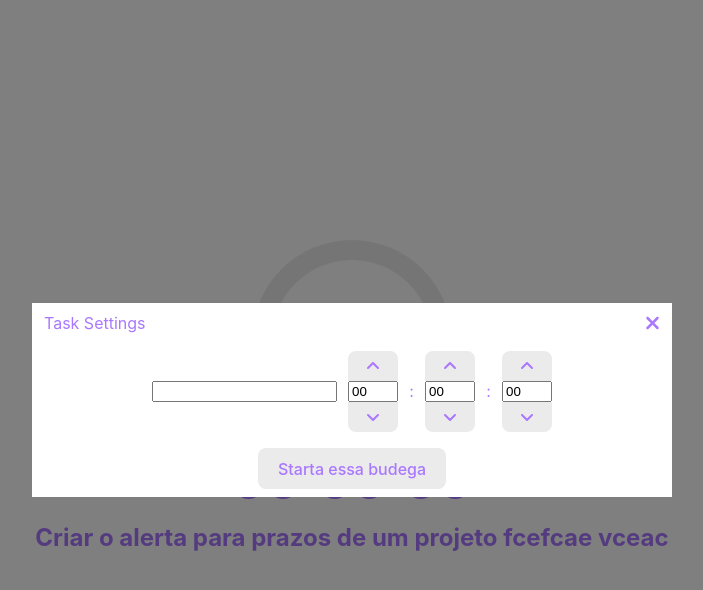
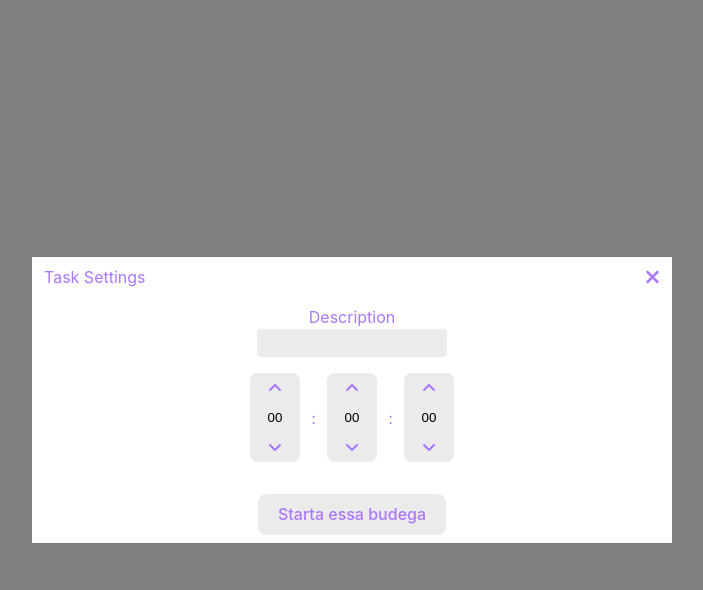
Before and after one commit to JoabeFerreira/task-watch, a React (Vite) app in the folder task-watch/: page / in a window 1280 px wide. Both pictures are taken after a click on the icon 644 px from the left and 337 px from the top of the page. Shown: the top 590 px of the page, without its empty margins (288-991 px from the left). Built offline with nearby package versions, Linux system fonts and the light colour scheme.

Commit message:
feat: adding textbox component

```diff
--- a/task-watch/src/components/numeric-updown/numeric-updown.css
+++ b/task-watch/src/components/numeric-updown/numeric-updown.css
@@ -17,3 +17,7 @@
 .numeric-updown button{
     padding: 0.25em;
 }
+
+.numeric-updown input{
+    border-radius: 0;
+}
--- a/task-watch/src/components/task-timer/task-timer.css
+++ b/task-watch/src/components/task-timer/task-timer.css
@@ -1,4 +1,4 @@
-.task-timer{
+.task-timer {
   display: flex;
   flex-direction: column;
   align-items: center;
@@ -6,11 +6,11 @@
   gap: 0.75em;
 }
 
-#task-description{
+#task-description {
   margin-bottom: 0.25em;
 }
 
-.timer{
+.timer {
   position: relative;
   height: 200px;
   width: 200px;
@@ -22,7 +22,7 @@
   transition: all 0.2s;
 }
 
-.timer:before{
+.timer:before {
   content: '';
   height: 80%;
   width: 80%;
@@ -44,21 +44,29 @@
   transform: translate(-50%, 0);
 } */
 
-.timer-button{
+.timer-button {
   position: relative;
   font-size: 2em;
   color: #AA77FF;
   cursor: pointer;
 }
 
-.timer-button:hover{
+.timer-button:hover {
   color: #9265db;
 }
 
-.task-setting{
+.task-setting {
   display: flex;
-    gap: 0.7em;
-    justify-content: center;
-    align-items: center;
-    margin-bottom: 1em;
+  flex-direction: column;
+  justify-content: center;
+  align-items: center;
+  margin-bottom: 1em;
 }
+
+.task-setting > div{
+  display: flex;
+  gap: 0.7em;
+  justify-content: center;
+  align-items: center;
+  margin-bottom: 1em;
+}
--- a/task-watch/src/components/task-timer/task-timer.tsx
+++ b/task-watch/src/components/task-timer/task-timer.tsx
@@ -4,6 +4,7 @@ import { useEffect, useRef, useState } from 'react'
 import './task-timer.css'
 import { Time, Task } from '../../models/index';
 import { Modal, NumericUpDown } from '..';
+import Textbox from '../textbox/textbox';
 
 function TaskTimer() {
   const [timeElapsed, setTimeElapsed] = useState(new Time(0, 0, 0));
@@ -49,12 +50,19 @@ function TaskTimer() {
     <div className="task-timer">
       <Modal show={showTimerSettings} onClose={() => setShowTimerSettings(false)} title='Task Settings'>
         <div className='task-setting'>
-          <input value={currentTask.description} onChange={e => setCurrentTask({ ...currentTask, description: e.target.value })} />
-          <NumericUpDown value={currentTask.timePlanned.hours} onChange={hours => setCurrentTask({ ...currentTask, timePlanned: currentTask.timePlanned.setHours(hours) })} min={0} max={23} />
-          <span>:</span>
-          <NumericUpDown value={currentTask.timePlanned.minutes} onChange={minutes => setCurrentTask({ ...currentTask, timePlanned: currentTask.timePlanned.setMinutes(minutes) })} min={0} max={59} />
-          <span>:</span>
-          <NumericUpDown value={currentTask.timePlanned.seconds} onChange={seconds => setCurrentTask({ ...currentTask, timePlanned: currentTask.timePlanned.setSeconds(seconds) })} min={0} max={59} />
+          <div>
+            <Textbox value={currentTask.description} label={"Description"} onChange={description => setCurrentTask({ ...currentTask, description})} />
+          </div>
+          <div>
+            <NumericUpDown value={currentTask.timePlanned.hours} min={0} max={23}
+            onChange={hours => setCurrentTask({ ...currentTask, timePlanned: currentTask.timePlanned.setHours(hours) })}/>
+            <span>:</span>
+            <NumericUpDown value={currentTask.timePlanned.minutes} min={0} max={59}
+            onChange={minutes => setCurrentTask({ ...currentTask, timePlanned: currentTask.timePlanned.setMinutes(minutes) })}/>
+            <span>:</span>
+            <NumericUpDown value={currentTask.timePlanned.seconds} min={0} max={59}
+            onChange={seconds => setCurrentTask({ ...currentTask, timePlanned: currentTask.timePlanned.setSeconds(seconds) })}/>
+          </div>
         </div>
         <button onClick={() => startTimer()}>Starta essa budega</button>
       </Modal>
@@ -71,7 +79,7 @@ function TaskTimer() {
         <h1>{timeElapsed.display()}</h1>
       </div>
       <div id='task-description'>
-        <h2>{'Criar o alerta para prazos de um projeto fcefcae vceac'}</h2>
+        <h2>{currentTask.description}</h2>
       </div>
     </div>
   )
--- /dev/null
+++ b/task-watch/src/components/textbox/textbox.css
@@ -0,0 +1,6 @@
+.textbox{
+    display: flex;
+    flex-direction: column;
+    align-items: center;
+    justify-content: left;
+}
--- /dev/null
+++ b/task-watch/src/components/textbox/textbox.tsx
@@ -0,0 +1,18 @@
+import React, { FunctionComponent } from "react";
+import './textbox.css'
+
+interface TextboxProps {
+    value: string
+    onChange: (text: string) => void
+    label: string
+}
+
+const Textbox: FunctionComponent<TextboxProps> = (props) => {
+    return <div className="textbox">
+        <label>{props.label}</label>
+        <input value={props.value} onChange={e => props.onChange(e.target.value)} />
+    </div>
+
+}
+
+export default Textbox;
--- a/task-watch/src/index.css
+++ b/task-watch/src/index.css
@@ -63,7 +63,7 @@ button {
   font-size: 1em;
   font-weight: 500;
   font-family: inherit;
-  background-color: var(--component-bg-color-dark);
+  background-color: var(--component-bg-color);
   cursor: pointer;
   transition: border-color 0.25s;
   color: var(--component-color);
@@ -74,6 +74,15 @@ button:hover {
 button:focus,
 button:focus-visible {
   outline: 4px auto -webkit-focus-ring-color;
+}
+
+input{
+  border: none;
+  text-align: center;
+  background-color: var(--component-bg-color);
+  outline: none;
+  padding: 0.5em;
+  border-radius: 4px;
 }
 
 @media (prefers-color-scheme: light) {
```
